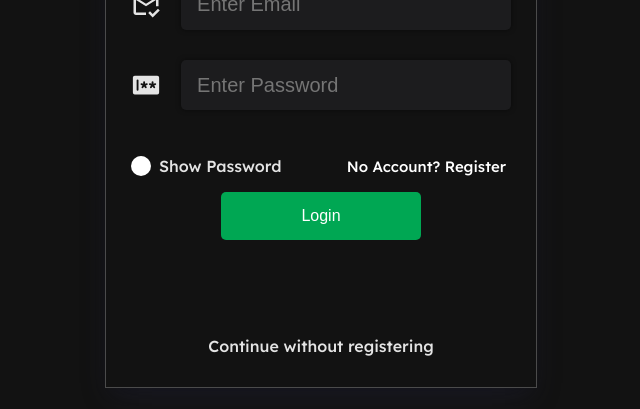
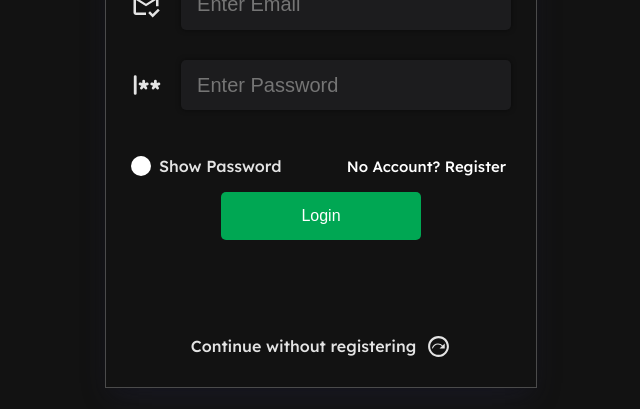
Before and after one commit to Guram12/mepunity_front, a React (Vite) app: page / in a window 1280 px wide. Shown: the part 352-761 px from the top of the page, without its empty margins (319-959 px from the left). Built offline with nearby package versions, Linux system fonts and the light colour scheme.

Commit message:
Replace password icon with bold variant in Login and Register components; add new icon for continue without registration

```diff
--- a/src/auth/Login.tsx
+++ b/src/auth/Login.tsx
@@ -1,10 +1,11 @@
+import "../styles/Login.css"
 import React, { useState } from 'react';
 import axios from 'axios';
 import { useNavigate } from 'react-router-dom';
-import "../styles/Login.css"
 import GoogleSignUp from './GoogleSignUp';
 import { MdOutlineMarkEmailRead } from "react-icons/md";
-import { PiPasswordFill } from "react-icons/pi";
+import { MdOutlineNextPlan } from "react-icons/md";
+import { PiPasswordBold } from "react-icons/pi";
 
 
 interface LoginProps {
@@ -91,7 +92,7 @@ const Login: React.FC<LoginProps> = ({ setIsAuthenticated, setContinueWithoutReg
                 />
               </div>
               <div className='mark_and_input_container'  >
-                <PiPasswordFill className='mark_password_icon' />
+                <PiPasswordBold className='mark_password_icon' />
                 <input
                   className='login_inputs'
                   type={showPassword ? 'text' : 'password'}
@@ -136,7 +137,10 @@ const Login: React.FC<LoginProps> = ({ setIsAuthenticated, setContinueWithoutReg
         </div>
         <div className='contonue_without_container' >
           {!isGoogleLoggedIn && (
+            <>
             <p onClick={handle_without_register_click} className='contonue_without' >Continue without registering</p>
+            <MdOutlineNextPlan  className='no_register_icon' />
+            </>
           )}
         </div>
       </div>
--- a/src/auth/Register.tsx
+++ b/src/auth/Register.tsx
@@ -5,11 +5,11 @@ import { baseURL } from '../App';
 import { AxiosError } from 'axios';
 import { useNavigate } from 'react-router-dom';
 import { MdOutlineMarkEmailRead } from "react-icons/md";
-import { PiPasswordFill } from "react-icons/pi";
 import { RiUserSearchFill } from "react-icons/ri";
 import { MdBusinessCenter } from "react-icons/md";
 import { ImMobile2 } from "react-icons/im";
 import { TbArrowBack } from "react-icons/tb";
+import { PiPasswordBold } from "react-icons/pi";
 
 
 
@@ -171,7 +171,7 @@ const Register: React.FC = () => {
 
 
           <div className="register_input_container" >
-            <PiPasswordFill className='mark_email_icon_register' />
+            <PiPasswordBold className='mark_email_icon_register' />
             <input
               type={showPassword ? 'text' : 'password'}
               value={password1}
@@ -183,7 +183,7 @@ const Register: React.FC = () => {
           </div>
 
           <div className="register_input_container">
-            <PiPasswordFill className='mark_email_icon_register' />
+            <PiPasswordBold className='mark_email_icon_register' />
             <input
               type={showPassword ? 'text' : 'password'}
               value={password2}
--- a/src/styles/Login.css
+++ b/src/styles/Login.css
@@ -202,6 +202,11 @@
   font-weight: 500;
 }
 
+.no_register_icon{
+  font-size: 25px;
+  margin-left: 10px;
+
+}
 
 /* ----------------------- google login container ------------------------ */
 .google_login_conrainer {
```
